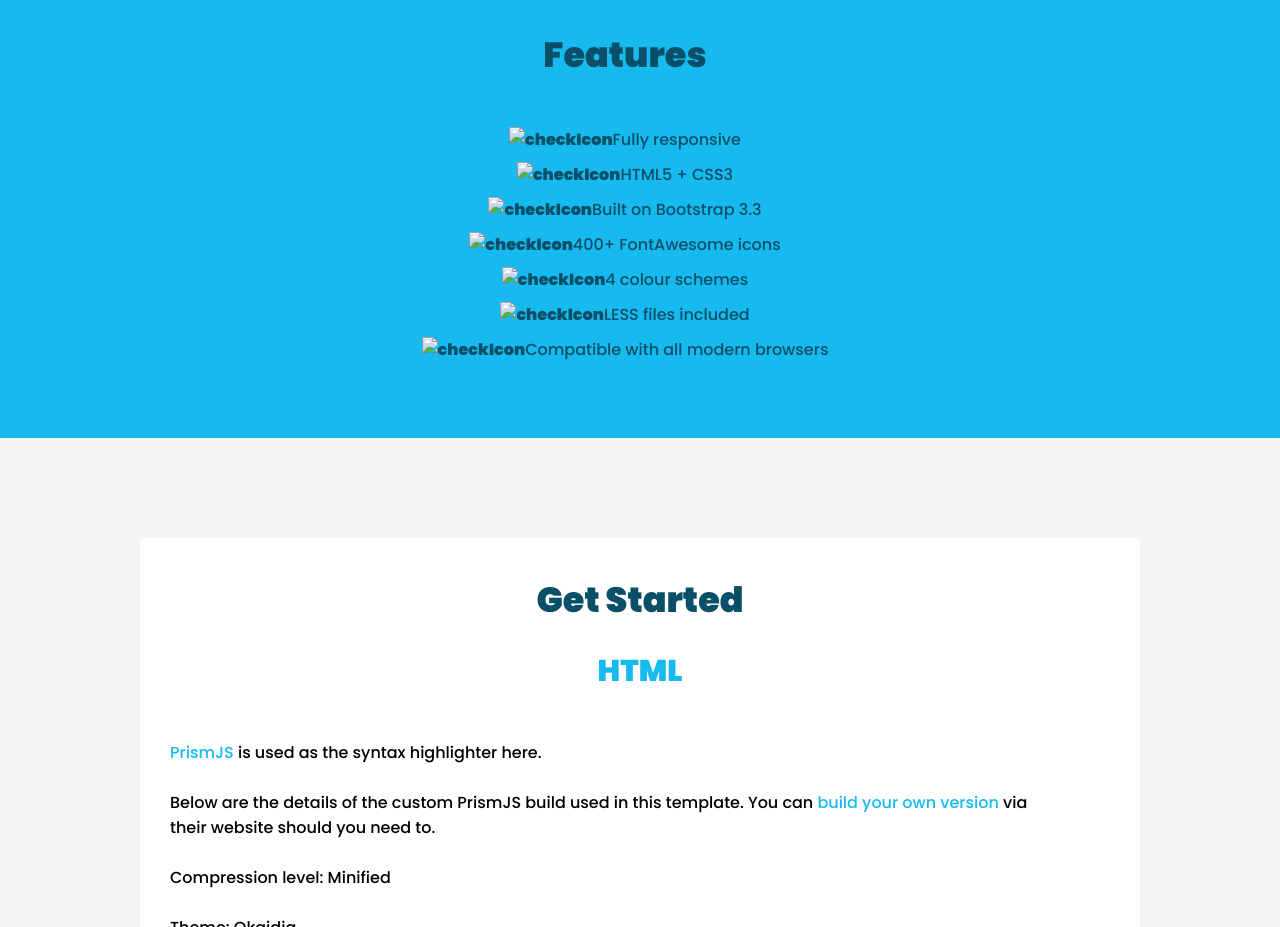
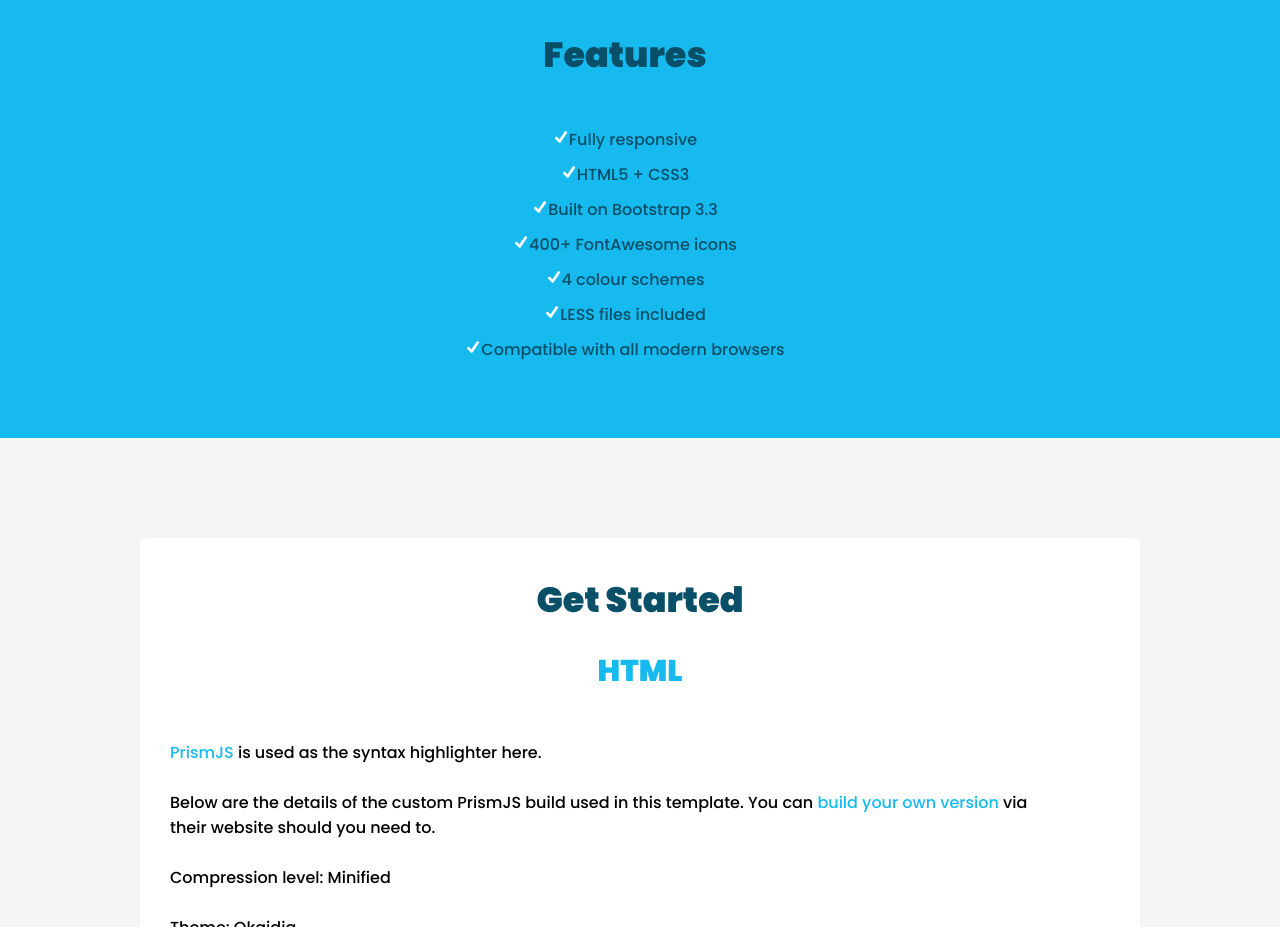
Before and after one commit to Maximychx/web-DEVAID, a plain HTML site: page index.html in a window 1280 px wide. Shown: the part 1580-2507 px from the top of the page. Drawn offline with Linux system fonts and the light colour scheme; the site is published under a folder, as on GitHub Pages, so addresses that start at the root find nothing.

Commit message:
Update index.html

```diff
--- a/index.html
+++ b/index.html
@@ -102,13 +102,13 @@
     <section class="features">
         <h1 class="featuresheader">Features</h1>
         <ul class="checkss">
-            <li><img src="/icons/icons8-done-16.png" alt="checkIcon">Fully responsive</li>
-            <li><img src="/icons/icons8-done-16.png" alt="checkIcon">HTML5 + CSS3</li>
-            <li><img src="/icons/icons8-done-16.png" alt="checkIcon">Built on Bootstrap 3.3</li>
-            <li><img src="/icons/icons8-done-16.png" alt="checkIcon">400+ FontAwesome icons</li>
-            <li><img src="/icons/icons8-done-16.png" alt="checkIcon">4 colour schemes</li>
-            <li><img src="/icons/icons8-done-16.png" alt="checkIcon">LESS files included</li>
-            <li><img src="/icons/icons8-done-16.png" alt="checkIcon">Compatible with all modern browsers</li>
+            <li><img src="icons/icons8-done-16.png" alt="checkIcon">Fully responsive</li>
+            <li><img src="icons/icons8-done-16.png" alt="checkIcon">HTML5 + CSS3</li>
+            <li><img src="icons/icons8-done-16.png" alt="checkIcon">Built on Bootstrap 3.3</li>
+            <li><img src="icons/icons8-done-16.png" alt="checkIcon">400+ FontAwesome icons</li>
+            <li><img src="icons/icons8-done-16.png" alt="checkIcon">4 colour schemes</li>
+            <li><img src="icons/icons8-done-16.png" alt="checkIcon">LESS files included</li>
+            <li><img src="icons/icons8-done-16.png" alt="checkIcon">Compatible with all modern browsers</li>
         </ul>
     </section>
 
```
